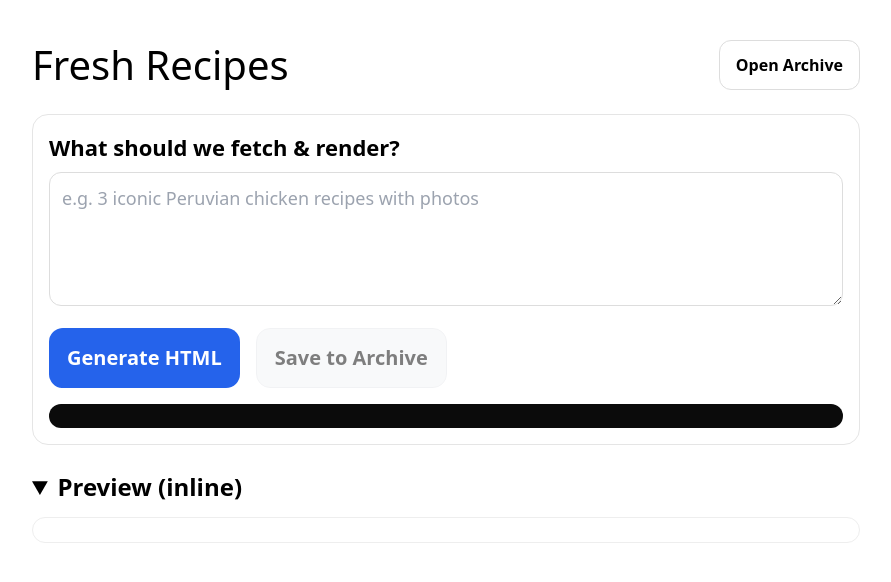
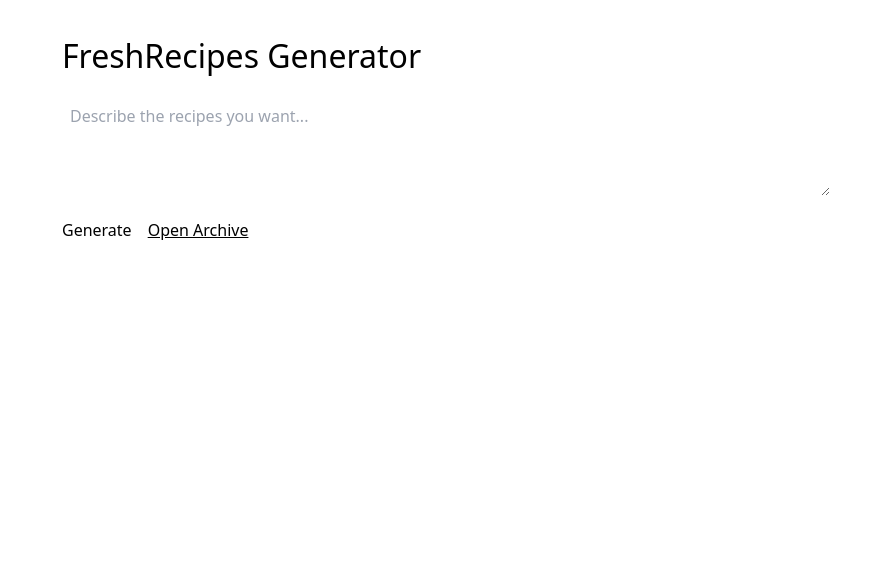
Before and after one commit to Apttyman/freshrecipes, a Next.js app: page / in a window 1280 px wide. Shown: the top 582 px of the page, without its empty margins (194-1085 px from the left). Built offline with nearby package versions, Linux system fonts and the light colour scheme.

Commit message:
Update page.tsx

```diff
--- a/app/page.tsx
+++ b/app/page.tsx
@@ -1,182 +1,116 @@
-// app/page.tsx
 "use client";
 
 import { useState } from "react";
 
-type GenResult = { html?: string; error?: string; slug?: string };
+export const dynamic = "force-dynamic";
+// ✅ Must be a number or false, not a function
+export const revalidate = 0;
 
-export default function Home() {
-  const [query, setQuery] = useState("");
-  const [preview, setPreview] = useState("");
-  const [log, setLog] = useState<string>("");
+type GenResult = {
+  html?: string;
+  slug?: string;
+  error?: string;
+};
 
-  async function generate() {
-    setLog("");
-    setPreview("");
+export default function HomePage() {
+  const [prompt, setPrompt] = useState("");
+  const [result, setResult] = useState<GenResult | null>(null);
+  const [loading, setLoading] = useState(false);
+  const [error, setError] = useState<string | null>(null);
+
+  const handleGenerate = async () => {
+    setLoading(true);
+    setError(null);
+    setResult(null);
+
     try {
       const res = await fetch("/api/generate", {
         method: "POST",
-        headers: { "content-type": "application/json" },
-        body: JSON.stringify({ prompt: query }),
+        headers: { "Content-Type": "application/json" },
+        body: JSON.stringify({ prompt }),
       });
-      const txt = `POST /api/generate …\nstatus ${res.status}  |  ${res.headers
-        .get("content-type")
-        ?.split(";")[0]}\n`;
-      const data = (await res.json()) as GenResult;
-      setLog(txt + (data.error ? `ERR: ${data.error}` : `OK (${(data.html ?? "").length} bytes)`));
+
+      const data: GenResult = await res.json();
       if (data.error) {
-        alert(data.error);
-        return;
+        setError(data.error);
+      } else {
+        setResult(data);
       }
-      setPreview(data.html ?? "");
-    } catch (e: any) {
-      setLog(`Generate failed: ${String(e)}`);
-      alert(`Generate failed: ${String(e)}`);
+    } catch (err: any) {
+      setError(String(err));
+    } finally {
+      setLoading(false);
     }
-  }
+  };
 
-  async function saveToArchive() {
-    if (!preview) {
-      alert("Nothing to save yet.");
-      return;
-    }
-    const titleMatch = preview.match(/<h1[^>]*>([\s\S]*?)<\/h1>/i);
-    const title = titleMatch ? titleMatch[1].replace(/<[^>]+>/g, "").trim() : "Recipe";
-
+  const handleSave = async () => {
+    if (!result?.html || !result?.slug) return;
     try {
       const res = await fetch("/api/save", {
         method: "POST",
-        headers: { "content-type": "application/json" },
-        body: JSON.stringify({ html: preview, title }),
+        headers: { "Content-Type": "application/json" },
+        body: JSON.stringify({
+          slug: result.slug,
+          html: result.html,
+        }),
       });
-      const data = await res.json();
+
       if (!res.ok) {
-        alert(data?.error || "Save failed");
-        return;
+        throw new Error("Failed to save archive");
       }
-      if (data?.url) {
-        window.location.href = data.url;
-        return;
-      }
-      if (data?.viewUrl) {
-        window.location.href = data.viewUrl;
-        return;
-      }
-      if (data?.slug) {
-        window.location.href = `/archive/${encodeURIComponent(data.slug)}`;
-        return;
-      }
-      alert("Save succeeded but no URL was returned by /api/save.");
-    } catch (e: any) {
-      alert(`Save failed: ${String(e)}`);
+      alert("Recipe archived successfully!");
+    } catch (err: any) {
+      alert(`Error saving: ${err.message}`);
     }
-  }
+  };
 
   return (
-    <main className="container" style={{ maxWidth: 860, margin: "24px auto", padding: 16 }}>
-      <header style={{ display: "flex", justifyContent: "space-between", alignItems: "center" }}>
-        <h1 style={{ fontSize: 40, lineHeight: 1.1, margin: 0 }}>Fresh Recipes</h1>
-        <a
-          href="/archive"
-          style={{
-            textDecoration: "none",
-            border: "1px solid #ddd",
-            padding: "12px 16px",
-            borderRadius: 12,
-            fontWeight: 600,
-          }}
+    <main style={{ maxWidth: 800, margin: "2rem auto", padding: "0 1rem" }}>
+      <h1 style={{ fontSize: "2rem", marginBottom: "1rem" }}>
+        FreshRecipes Generator
+      </h1>
+      <textarea
+        value={prompt}
+        onChange={(e) => setPrompt(e.target.value)}
+        placeholder="Describe the recipes you want..."
+        style={{
+          width: "100%",
+          height: "100px",
+          marginBottom: "1rem",
+          padding: "0.5rem",
+        }}
+      />
+      <div style={{ marginBottom: "1rem" }}>
+        <button
+          onClick={handleGenerate}
+          disabled={loading || !prompt}
+          style={{ marginRight: "1rem" }}
         >
+          {loading ? "Generating..." : "Generate"}
+        </button>
+        {result?.html && (
+          <button onClick={handleSave} style={{ marginRight: "1rem" }}>
+            Save to Archive
+          </button>
+        )}
+        <a href="/archive" style={{ textDecoration: "underline" }}>
           Open Archive
         </a>
-      </header>
-
-      <section
-        style={{
-          marginTop: 24,
-          padding: 16,
-          border: "1px solid #e5e5e5",
-          borderRadius: 16,
-          background: "#fff",
-        }}
-      >
-        <label style={{ fontWeight: 700, fontSize: 22, display: "block", marginBottom: 8 }}>
-          What should we fetch & render?
-        </label>
-        <textarea
-          value={query}
-          onChange={(e) => setQuery(e.target.value)}
-          rows={4}
-          placeholder="e.g. 3 iconic Peruvian chicken recipes with photos"
+      </div>
+      {error && (
+        <p style={{ color: "red", marginBottom: "1rem" }}>Error: {error}</p>
+      )}
+      {result?.html && (
+        <iframe
+          srcDoc={result.html}
           style={{
             width: "100%",
-            padding: 12,
-            borderRadius: 12,
-            border: "1px solid #ddd",
-            fontSize: 18,
+            minHeight: "600px",
+            border: "1px solid #ccc",
+            borderRadius: "8px",
           }}
         />
-        <div style={{ display: "flex", gap: 16, marginTop: 16 }}>
-          <button
-            onClick={generate}
-            style={{
-              background: "#2563eb",
-              color: "#fff",
-              border: "none",
-              padding: "14px 18px",
-              borderRadius: 14,
-              fontSize: 20,
-              fontWeight: 700,
-              cursor: "pointer",
-            }}
-          >
-            Generate HTML
-          </button>
-          <button
-            onClick={saveToArchive}
-            disabled={!preview}
-            style={{
-              opacity: preview ? 1 : 0.5,
-              background: "#f3f4f6",
-              border: "1px solid #e5e7eb",
-              padding: "14px 18px",
-              borderRadius: 14,
-              fontSize: 20,
-              fontWeight: 700,
-              cursor: preview ? "pointer" : "default",
-            }}
-          >
-            Save to Archive
-          </button>
-        </div>
-
-        <pre
-          style={{
-            marginTop: 16,
-            whiteSpace: "pre-wrap",
-            background: "#0b0b0b",
-            color: "#e5e7eb",
-            padding: 12,
-            borderRadius: 12,
-            fontSize: 14,
-          }}
-        >
-          {log}
-        </pre>
-      </section>
-
-      <details open style={{ marginTop: 24 }}>
-        <summary style={{ fontWeight: 800, fontSize: 24 }}>Preview (inline)</summary>
-        <div
-          style={{
-            border: "1px solid #eee",
-            borderRadius: 16,
-            padding: 12,
-            marginTop: 12,
-            background: "#fff",
-          }}
-          dangerouslySetInnerHTML={{ __html: preview }}
-        />
-      </details>
+      )}
     </main>
   );
 }
```
